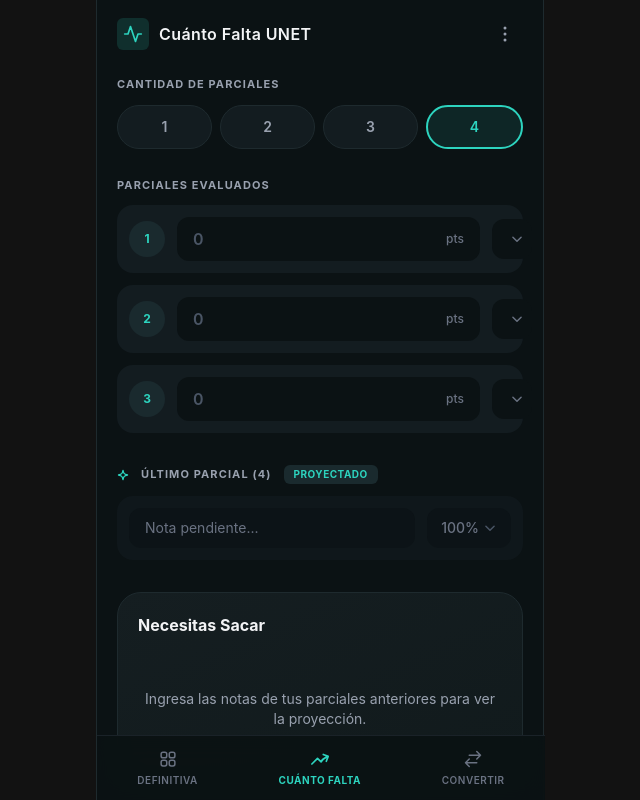
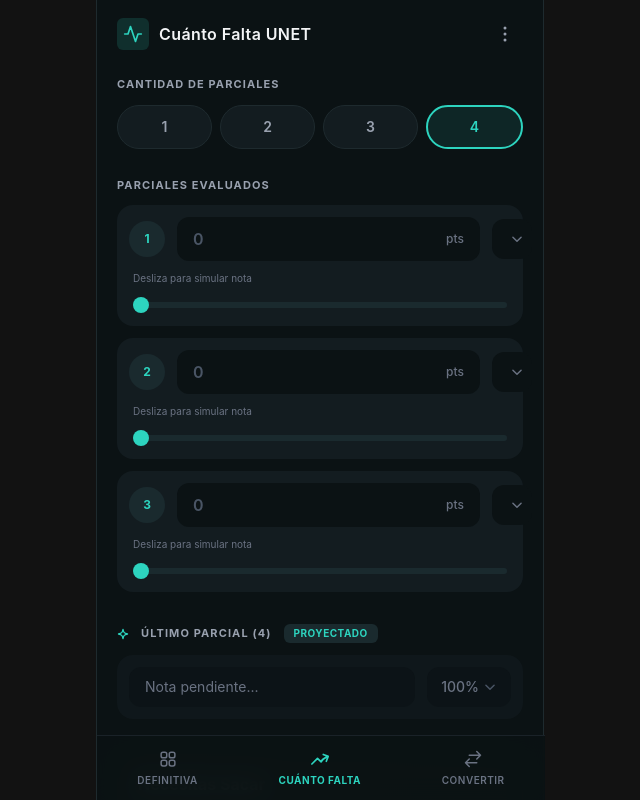
Before and after one commit to adri4nza/cuanto-falta-unet, a React (Vite) app: page / in a window 1280 px wide. Shown: the top 800 px of the page, without its empty margins (320-960 px from the left). Built offline with nearby package versions, Linux system fonts and the light colour scheme.

Commit message:
Refactor CompletedPartials to include max allowed weights and enhance weight selection logic

```diff
--- a/src/App.tsx
+++ b/src/App.tsx
@@ -66,8 +66,16 @@
   const hasWeightOverflow = usedWeight > 100
   const remainingWeight = hasWeightOverflow ? 0 : Math.max(0, 100 - usedWeight)
 
-  const hasEmptyGrades = gradesData.some((item) => String(item.grade).trim() === '')
-  const isReadyToCalculate = !hasEmptyGrades && !hasWeightOverflow
+  const isReadyToCalculate = !hasWeightOverflow
+
+  const maxAllowedWeights = gradesData.map((item) => {
+    const othersWeight = gradesData.reduce(
+      (total, other) => (other.id === item.id ? total : total + toNumber(other.weight)),
+      0,
+    )
+
+    return Math.max(0, 99 - othersWeight)
+  })
 
   const currentAccumulated = gradesData.reduce((total, item) => {
     const grade = toNumber(item.grade)
@@ -106,6 +114,7 @@
         />
         <CompletedPartials
           items={gradesData}
+          maxAllowedWeights={maxAllowedWeights}
           onGradeChange={updateGrade}
           onWeightChange={updateWeight}
         />
--- a/src/components/CompletedPartials.tsx
+++ b/src/components/CompletedPartials.tsx
@@ -10,12 +10,14 @@
 
 interface CompletedPartialsProps {
   items: CompletedPartialItem[]
+  maxAllowedWeights: number[]
   onGradeChange: (id: number, value: string) => void
   onWeightChange: (id: number, value: string) => void
 }
 
 function CompletedPartials({
   items,
+  maxAllowedWeights,
   onGradeChange,
   onWeightChange,
 }: CompletedPartialsProps) {
@@ -73,16 +75,20 @@
       </h2>
 
       <div className="flex flex-col gap-3">
-        {items.map((item) => {
+        {items.map((item, index) => {
           const isCustomWeight =
             customWeightIds.includes(item.id) ||
             (item.weight !== '' && !isPresetWeight(item.weight))
 
+          const maxWeight = maxAllowedWeights[index] ?? 99
+          const gradeAsNumber = item.grade === '' ? 0 : Number(item.grade) || 0
+
           return (
             <div
               key={item.id}
-              className="flex items-center gap-3 rounded-2xl bg-[#131c20] px-3 py-3"
+              className="rounded-2xl bg-[#131c20] px-3 py-3"
             >
+              <div className="flex items-center gap-3">
                 <span className="flex h-9 w-9 shrink-0 items-center justify-center rounded-full bg-[#1a2a2e] text-xs font-bold text-[#2dd4bf]">
                   {item.id}
                 </span>
@@ -137,7 +143,8 @@
                         <option
                           key={weight}
                           value={weight}
-                        className="bg-[#0b1214] text-gray-200"
+                          disabled={weight > maxWeight}
+                          className="bg-[#0b1214] text-gray-200 disabled:text-gray-600"
                         >
                           {weight}%
                         </option>
@@ -162,6 +169,22 @@
                   </div>
                 )}
               </div>
+
+              {/* Simulation slider */}
+              <div className="mt-2.5 px-1">
+                <p className="mb-1 text-[10px] text-gray-500">
+                  Desliza para simular nota
+                </p>
+                <input
+                  type="range"
+                  min={0}
+                  max={100}
+                  value={gradeAsNumber}
+                  onChange={(event) => onGradeChange(item.id, event.target.value)}
+                  className="h-1.5 w-full cursor-pointer appearance-none rounded-full bg-[#1a2a2e] accent-[#2dd4bf] outline-none [&::-webkit-slider-thumb]:h-4 [&::-webkit-slider-thumb]:w-4 [&::-webkit-slider-thumb]:appearance-none [&::-webkit-slider-thumb]:rounded-full [&::-webkit-slider-thumb]:bg-[#2dd4bf]"
+                />
+              </div>
+            </div>
           )
         })}
       </div>
```
Lines whose indentation alone changed are shown as unchanged.
